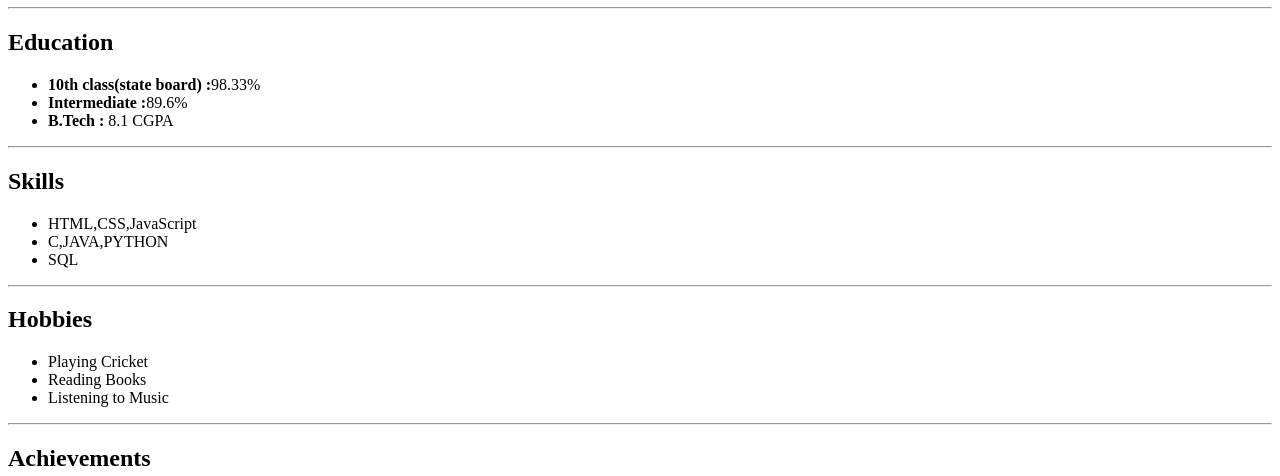
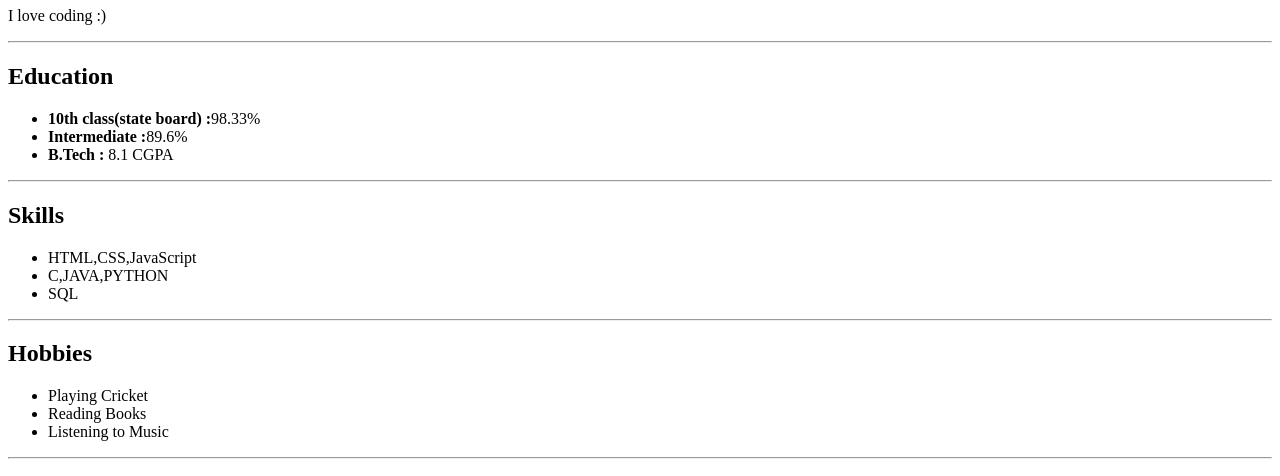
Before and after one commit to siddarthmatta/FSD-2, a plain HTML site: page index.html in a window 1280 px wide. Shown: the part 73-549 px from the top of the page. Drawn offline with Linux system fonts and the light colour scheme.

Commit message:
Update index.html

```diff
--- a/index.html
+++ b/index.html
@@ -8,6 +8,7 @@
 <body>
     <header>
         <h1>Matta Siddardha</h1>
+        <p>I love coding :)</p>
               <hr>
     </header>
     <section>
```
